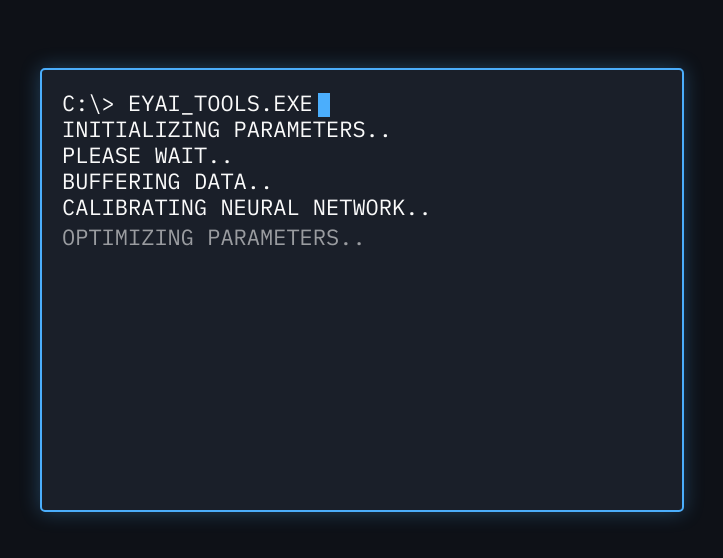
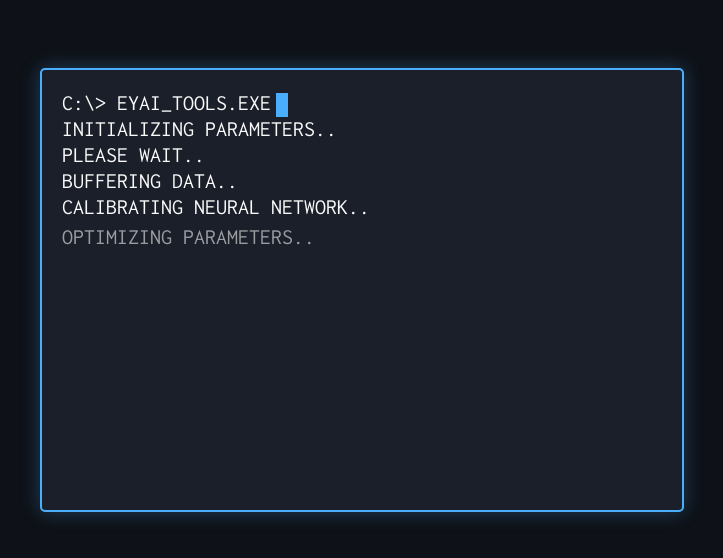
Before and after one commit to roundyyy/eyai-tools, a plain HTML site: page index.html in a window 1280 px wide. Shown: the part 110-668 px from the top of the page, without its empty margins (278-1001 px from the left). Drawn offline with Linux system fonts and the light colour scheme.

Commit message:
Update index.html

```diff
--- a/index.html
+++ b/index.html
@@ -38,7 +38,7 @@
             border: 2px solid #4BAEFC;
             border-radius: 5px;
             padding: 20px;
-            font-family: 'IBM Plex Mono', monospace;
+            font-family: 'Inconsolata', monospace;
             font-size: 22px;
             color: #FAFAFA;
             overflow: hidden;
```
